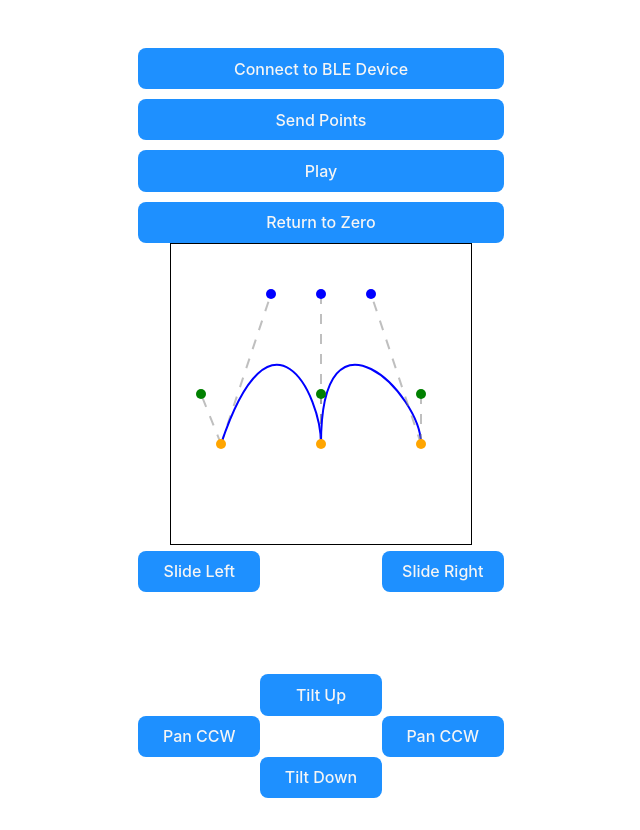
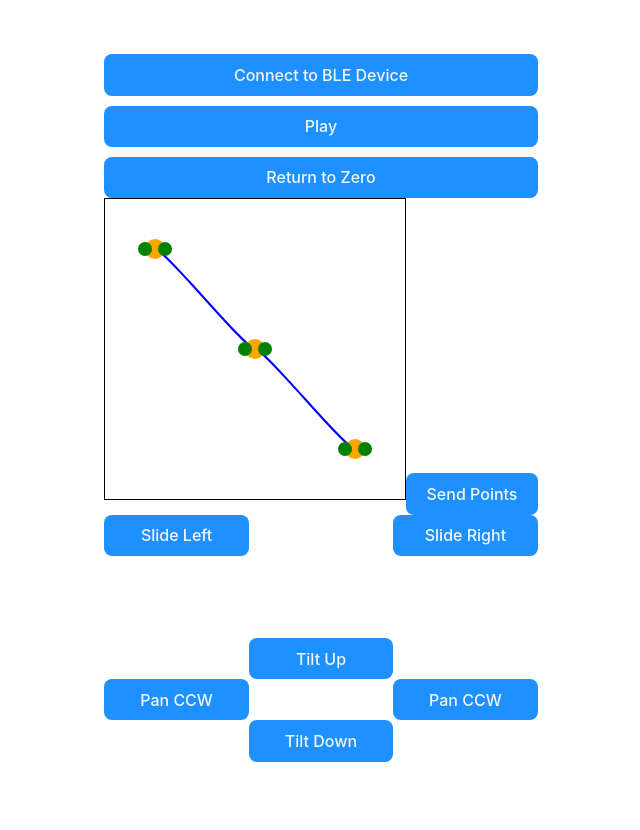
Before and after one commit to SkyeMohlin/BTCameraSliderApp, a React (Vite) app in the folder BTCameraSliderApp/: page / in a window 1280 px wide. Shown: the whole page, without its empty margins (319-959 px from the left). After the commit the page ends 800 px from the top, so only its background shows below. Built offline with nearby package versions, Linux system fonts and the light colour scheme.

Commit message:
Added proper "send points"

```diff
--- a/BTCameraSliderApp/src/BluetoothComponent.tsx
+++ b/BTCameraSliderApp/src/BluetoothComponent.tsx
@@ -1,46 +1,11 @@
 // src/BluetoothComponent.js
-import { Point } from "./components/BezierCurve";
 import useBluetooth from "./useBluetooth";
-
-const points: Point[] = [
-  {
-    x: 50,
-    y: 0,
-    inTx: 30,
-    inTy: 150,
-    outTx: 100,
-    outTy: 50,
-    joinedTangents: true,
-  },
-  {
-    x: 150,
-    y: 200,
-    inTx: 150,
-    inTy: 150,
-    outTx: 150,
-    outTy: 50,
-    joinedTangents: true,
-  },
-  {
-    x: 250,
-    y: 200,
-    inTx: 250,
-    inTy: 150,
-    outTx: 200,
-    outTy: 50,
-    joinedTangents: true,
-  },
-];
+import useBluetoothData from "./useBluetoothData";
 
 const BluetoothComponent = () => {
+  const { sendData } = useBluetoothData();
   const { device, setDevice, characteristic, setCharacteristic } =
     useBluetooth();
-
-  let stringPoints: string = "";
-  points.forEach((p) => {
-    stringPoints = stringPoints.concat(`{x: ${p.x}, y: ${p.y},}`);
-  });
-  console.log("string", stringPoints);
 
   const requestDevice = async () => {
     try {
@@ -67,28 +32,6 @@ const BluetoothComponent = () => {
     }
   };
 
-  const sendData = async (
-    type: string = "string",
-    key: string,
-    data: string
-  ) => {
-    if (characteristic) {
-      try {
-        const encoder = new TextEncoder();
-
-        const encodedData = encoder.encode(
-          `{type: ${type}, key: ${key}, value: ${data}}`
-        );
-        await characteristic.writeValue(encodedData);
-        console.log("Data sent successfully");
-      } catch (error) {
-        console.error("Error sending data:", error);
-      }
-    } else {
-      console.error("No characteristic available");
-    }
-  };
-
   return (
     <div>
       <p>{device?.name}</p>
@@ -98,18 +41,6 @@ const BluetoothComponent = () => {
         style={{ display: "flex", flexDirection: "column", gap: "10px" }}
       >
         <button onClick={requestDevice}>Connect to BLE Device</button>
-        <button
-          onClick={() => {
-            let stringPoints: string = "";
-            points.forEach((p) => {
-              stringPoints = stringPoints.concat(`{x: ${p.x}, y: ${p.y},}`);
-            });
-
-            sendData("string", "XAxisPoints", stringPoints);
-          }}
-        >
-          Send Points
-        </button>
 
         <button onClick={() => sendData("", "bPlay", "")}>Play</button>
         <button onClick={() => sendData("", "bReturnToZero", "")}>
--- a/BTCameraSliderApp/src/components/BezierCurve.tsx
+++ b/BTCameraSliderApp/src/components/BezierCurve.tsx
@@ -1,4 +1,5 @@
 import React, { useState, useEffect } from "react";
+import useBluetoothData from "../useBluetoothData";
 
 export interface Point {
   x: number;
@@ -11,32 +12,34 @@ export interface Point {
 }
 
 const BezierCurve: React.FC = () => {
+  const { sendData } = useBluetoothData();
+
   const [points, setPoints] = useState<Point[]>([
     {
       x: 50,
-      y: 200,
-      inTx: 30,
-      inTy: 150,
-      outTx: 100,
+      y: 50,
+      inTx: 40,
+      inTy: 50,
+      outTx: 60,
       outTy: 50,
       joinedTangents: true,
     },
     {
       x: 150,
-      y: 200,
-      inTx: 150,
+      y: 150,
+      inTx: 140,
       inTy: 150,
-      outTx: 150,
-      outTy: 50,
+      outTx: 160,
+      outTy: 150,
       joinedTangents: true,
     },
     {
       x: 250,
-      y: 200,
-      inTx: 250,
-      inTy: 150,
-      outTx: 200,
-      outTy: 50,
+      y: 250,
+      inTx: 240,
+      inTy: 250,
+      outTx: 260,
+      outTy: 250,
       joinedTangents: true,
     },
   ]);
@@ -174,6 +177,7 @@ const BezierCurve: React.FC = () => {
   }, [onMouseMove, onMouseUp]);
 
   return (
+    <>
       <svg
         width="300"
         height="300"
@@ -207,13 +211,18 @@ const BezierCurve: React.FC = () => {
             />
 
             {i < points.length - 1 && (
-            <path d={drawCurve(i)} stroke="blue" strokeWidth="2" fill="none" />
+              <path
+                d={drawCurve(i)}
+                stroke="blue"
+                strokeWidth="2"
+                fill="none"
+              />
             )}
 
             <circle
               cx={p.x}
               cy={p.y}
-            r={5}
+              r={10}
               fill="orange"
               onMouseDown={(e) => onMouseDown(i, "anchor", e)}
               onTouchStart={(e) => onMouseDown(i, "anchor", e)}
@@ -223,7 +232,7 @@ const BezierCurve: React.FC = () => {
             <circle
               cx={p.inTx}
               cy={p.inTy}
-            r={5}
+              r={7}
               fill="green"
               onMouseDown={(e) => onMouseDown(i, "in-tangent", e)}
               onTouchStart={(e) => onMouseDown(i, "in-tangent", e)}
@@ -232,14 +241,27 @@ const BezierCurve: React.FC = () => {
             <circle
               cx={p.outTx}
               cy={p.outTy}
-            r={5}
-            fill="blue"
+              r={7}
+              fill="green"
               onMouseDown={(e) => onMouseDown(i, "out-tangent", e)}
               onTouchStart={(e) => onMouseDown(i, "out-tangent", e)}
             />
           </React.Fragment>
         ))}
       </svg>
+      <button
+        onClick={() => {
+          let stringPoints: string = "";
+          points.forEach((p) => {
+            stringPoints = stringPoints.concat(`{x: ${p.x}, y: ${p.y},}`);
+          });
+
+          sendData("string", "XAxisPoints", stringPoints);
+        }}
+      >
+        Send Points
+      </button>
+    </>
   );
 };
 
--- a/BTCameraSliderApp/src/useBluetoothData.ts
+++ b/BTCameraSliderApp/src/useBluetoothData.ts
@@ -8,6 +8,9 @@ const useBluetoothData = () => {
         key: string,
         data: string
       ) => {
+        console.log("Attempting to send: '", data, "' to Key: ", key);
+
+
         if (characteristic) {
           try {
             const encoder = new TextEncoder();
```
Lines whose indentation alone changed are shown as unchanged.
